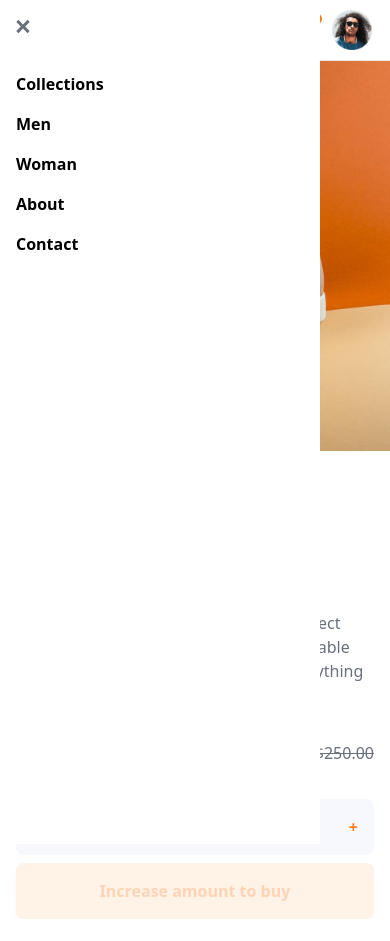
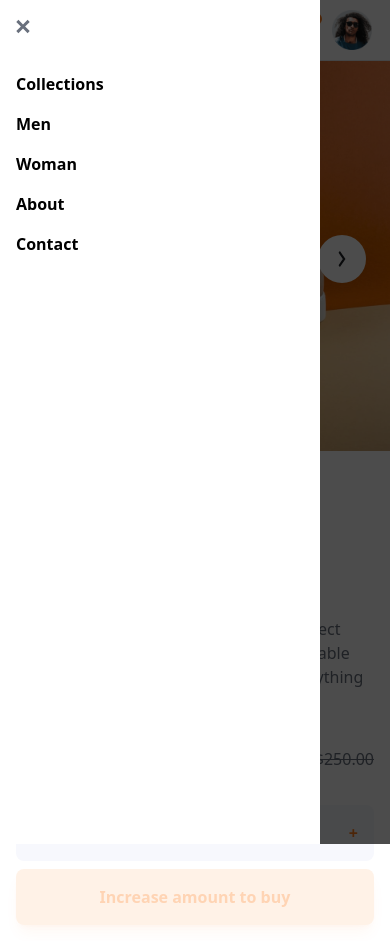
Before and after one commit to dominikrubroeder/ecommerce-product-page-website, a Next.js app: page / in a window 390 px wide. Both pictures are taken after a click on the picture 24 px from the left and 28 px from the top of the page. Before the commit the page ends 919 px from the top, so only its background shows below. Built offline with nearby package versions, Linux system fonts and the light colour scheme.

Commit message:
Refine product gallery for mobile usage

```diff
--- a/components/cart/Cart.tsx
+++ b/components/cart/Cart.tsx
@@ -75,7 +75,7 @@ const Cart: React.FC = () => {
 
       {cartCtx?.isOpen && (
         <div
-          className="fixed inset-0 bg-white/0 w-screen h-screen cursor-pointer z-40"
+          className="fixed inset-0 bg-black/25 w-screen h-screen cursor-pointer z-40"
           onClick={() => cartCtx.isOpenHandler('close')}
         ></div>
       )}
--- a/components/layout/PageHeader.tsx
+++ b/components/layout/PageHeader.tsx
@@ -3,21 +3,25 @@ import Image from 'next/image';
 import Cart from '../cart/Cart';
 import PageNavigation from './PageNavigation';
 import Sidebar from './Sidebar';
+import Link from 'next/link';
 
 const PageHeader: React.FC = () => {
   return (
-    <header className="flex items-center justify-between gap-2 max-w-screen-xl m-auto border-b py-2 px-4 sm:mb-4 sm:px-2 sm:py-0 md:mb-16">
+    <header className="sticky top-0 flex items-center justify-between gap-2 max-w-screen-xl m-auto border-b py-2 px-4 z-40 bg-white sm:mb-4 sm:px-2 sm:py-0 md:mb-16">
       <div className="flex items-center gap-4 sm:gap-8">
         <div className="sm:hidden">
           <Sidebar />
         </div>
 
+        <Link href="/">
           <Image
             src="/images/logo.svg"
             width={137.5}
             height={20}
             alt="E-commerce product page logo"
+            className="cursor-pointer"
           />
+        </Link>
 
         <div className="hidden sm:inline-block">
           <PageNavigation />
--- a/components/layout/Sidebar.tsx
+++ b/components/layout/Sidebar.tsx
@@ -17,6 +17,7 @@ const Sidebar: React.FC = () => {
       />
 
       {isOpen && (
+        <div>
           <div className="fixed left-0 top-0 h-screen p-4 max-w-xs w-full bg-white z-50 sm:hidden">
             <header className="pb-8">
               <Image
@@ -30,6 +31,12 @@ const Sidebar: React.FC = () => {
             </header>
             <PageNavigation />
           </div>
+
+          <div
+            className="fixed inset-0 bg-black/70 w-screen h-screen cursor-pointer z-40 sm:hidden"
+            onClick={() => setIsOpen(false)}
+          ></div>
+        </div>
       )}
     </div>
   );
--- a/components/product/ProductGallery.tsx
+++ b/components/product/ProductGallery.tsx
@@ -1,6 +1,8 @@
 import Image from 'next/image';
 import React, { useState } from 'react';
 import { IProduct } from '../../data';
+import NextArrow from '../slider/NextArrow';
+import PreviousArrow from '../slider/PreviousArrow';
 import ProductGalleryModal from './ProductGalleryModal';
 
 interface ProductGalleryProps {
@@ -12,16 +14,53 @@ const ProductGallery: React.FC<ProductGalleryProps> = (props) => {
   const [activeImage, setActiveImage] = useState(0);
   const [showModal, setShowModal] = useState(false);
 
+  const openProductGalleryModal = () => {
+    if (window.innerWidth < 640) return;
+
+    setShowModal(true);
+  };
+
+  const nextImageHandler = () => {
+    // Check if current image is last one
+    if (activeImage === product.images.length - 1) {
+      // Restart gallery at the beginning
+      setActiveImage(0);
+      return;
+    }
+
+    setActiveImage((previousState) => previousState + 1);
+  };
+
+  const previousImageHandler = () => {
+    // Check if next image would be not available in Array
+    if (activeImage - 1 === -1) {
+      // Restart gallery at the beginning
+      setActiveImage(product.images.length);
+    }
+
+    setActiveImage((previousState) => previousState - 1);
+  };
+
   return (
-    <div className="grid gap-8 max-w">
+    <div className="grid sm:gap-4">
+      <div className="relative">
+        <div className="absolute top-1/2 left-0 -translate-y-1/2 z-10 sm:hidden">
+          <PreviousArrow onClick={previousImageHandler} />
+        </div>
+
         <Image
           width={640}
           height={640}
           src={props.product.images[activeImage]}
           alt={props.product.title}
-        className="hover:cursor-zoom-in sm:rounded-xl"
-        onClick={() => setShowModal(true)}
+          className="sm:hover:cursor-zoom-in sm:rounded-xl"
+          onClick={openProductGalleryModal}
         />
+
+        <div className="absolute top-1/2 right-0 -translate-y-1/2 z-10 sm:hidden">
+          <NextArrow onClick={nextImageHandler} />
+        </div>
+      </div>
 
       {showModal && (
         <ProductGalleryModal
@@ -31,8 +70,8 @@ const ProductGallery: React.FC<ProductGalleryProps> = (props) => {
         />
       )}
 
-      <nav className="hidden md:block">
-        <ul className="flex items-center justify-between gap-2">
+      <nav className="hidden sm:block">
+        <ul className="flex items-center gap-4 lg:justify-between">
           {props.product.thumbnails.map((thumbnail, index) => (
             <li
               key={index}
--- a/components/product/ProductGalleryModal.tsx
+++ b/components/product/ProductGalleryModal.tsx
@@ -1,6 +1,8 @@
 import Image from 'next/image';
 import React, { useState } from 'react';
 import { IProduct } from '../../data';
+import NextArrow from '../slider/NextArrow';
+import PreviousArrow from '../slider/PreviousArrow';
 
 interface ProductGalleryModalProps {
   product: IProduct;
@@ -37,17 +39,7 @@ const ProductGalleryModal: React.FC<ProductGalleryModalProps> = (props) => {
     <div className="fixed inset-0 bg-black/70 flex items-center justify-center z-50">
       <div className="grid gap-8 z-50">
         <div className="flex items-center justify-center">
-          <button
-            className="flex items-center justify-center w-12 h-12 bg-white rounded-full translate-x-1/2 z-50"
-            onClick={previousImageHandler}
-          >
-            <Image
-              src="/images/icon-previous.svg"
-              width={8}
-              height={16}
-              alt="Icon previous"
-            />
-          </button>
+          <PreviousArrow onClick={previousImageHandler} />
 
           <Image
             width={500}
@@ -57,17 +49,7 @@ const ProductGalleryModal: React.FC<ProductGalleryModalProps> = (props) => {
             className="rounded-xl"
           />
 
-          <button
-            className="flex items-center justify-center w-12 h-12 bg-white rounded-full -translate-x-1/2 z-50"
-            onClick={nextImageHandler}
-          >
-            <Image
-              src="/images/icon-next.svg"
-              width={8}
-              height={16}
-              alt="Icon next"
-            />
-          </button>
+          <NextArrow onClick={nextImageHandler} />
         </div>
 
         <nav className="hidden md:flex md:items-start md:justify-center">
--- a/components/product/ProductInformation.tsx
+++ b/components/product/ProductInformation.tsx
@@ -39,10 +39,12 @@ const ProductInformation: React.FC<ProductInformationProps> = (props) => {
     setTimeout(() => {
       cartHTMLElement?.classList.remove('animate-ping');
     }, 1000);
+
+    window.scrollTo({ top: 0, behavior: 'smooth' });
   };
 
   return (
-    <div className="grid gap-8">
+    <div className="grid gap-8 mb-4 sm:mb-8 md:mb-0">
       <header className="grid gap-2">
         <h2 className="uppercase text-app-primary-orange text-xs tracking-wider">
           {product.manufacturer}
--- /dev/null
+++ b/components/slider/NextArrow.tsx
@@ -0,0 +1,24 @@
+import React from 'react';
+import Image from 'next/image';
+
+interface NextArrowProps {
+  onClick: () => void;
+}
+
+const NextArrow: React.FC<NextArrowProps> = (props) => {
+  return (
+    <button
+      className="flex items-center justify-center w-12 h-12 bg-white rounded-full -translate-x-1/2 z-50"
+      onClick={props.onClick}
+    >
+      <Image
+        src="/images/icon-next.svg"
+        width={8}
+        height={16}
+        alt="Icon next"
+      />
+    </button>
+  );
+};
+
+export default NextArrow;
--- /dev/null
+++ b/components/slider/PreviousArrow.tsx
@@ -0,0 +1,24 @@
+import React from 'react';
+import Image from 'next/image';
+
+interface PreviousArrowProps {
+  onClick: () => void;
+}
+
+const PreviousArrow: React.FC<PreviousArrowProps> = (props) => {
+  return (
+    <button
+      className="flex items-center justify-center w-12 h-12 bg-white rounded-full translate-x-1/2 z-50"
+      onClick={props.onClick}
+    >
+      <Image
+        src="/images/icon-previous.svg"
+        width={8}
+        height={16}
+        alt="Icon previous"
+      />
+    </button>
+  );
+};
+
+export default PreviousArrow;
```
Lines whose indentation alone changed are shown as unchanged.
